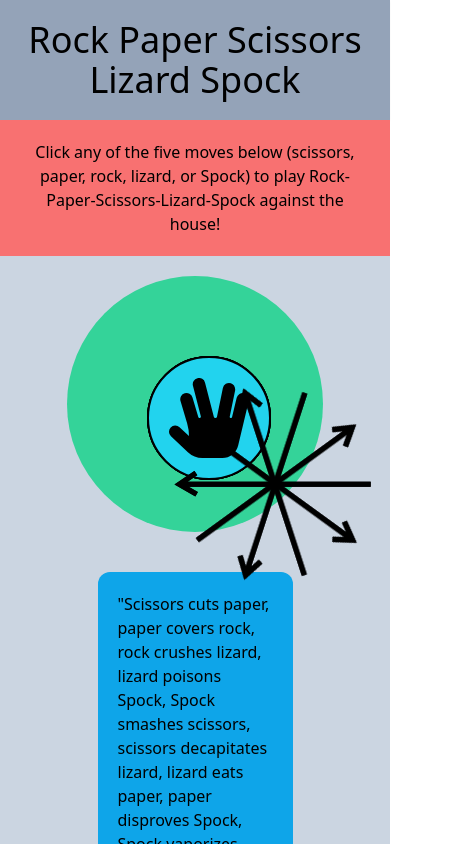
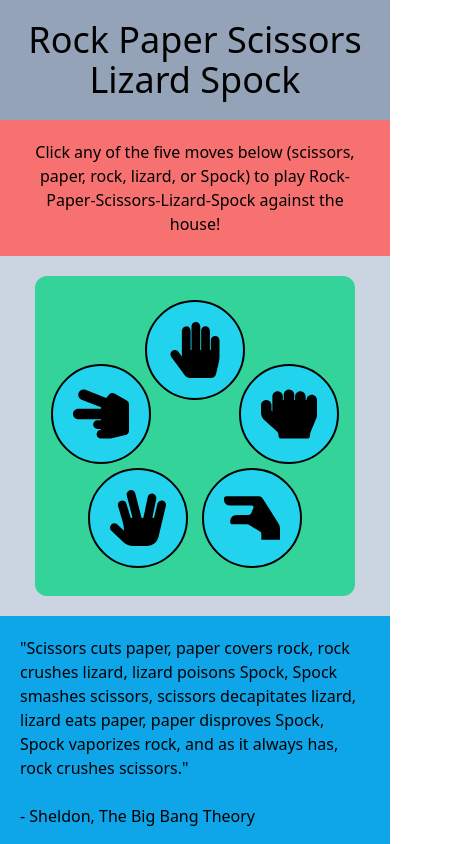
Before and after one commit to Gathrazio/rock-paper-scissors-lizard-spock, a React (Vite) app in the folder client/: page / in a window 390 px wide. Shown: the top 844 px of the page, 454 px wide, since content can reach past the window. Built offline with nearby package versions, Linux system fonts and the light colour scheme.

Commit message:
nearly finished with the game

```diff
--- a/client/src/App.jsx
+++ b/client/src/App.jsx
@@ -3,13 +3,14 @@
 import PlayArena from './components/PlayArena.jsx'
 import SheldonQuote from './components/SheldonQuote.jsx'
 import Instructions from './components/Instructions.jsx'
+import Footer from './components/Footer.jsx'
 import arrow from './assets/right-arrow-thin.png'
 
 export default function App() {
   const exteriorSquareDims = "11rem";
 
   return (
-    <div className="bg-slate-300 min-h-screen h-fit pb-10">
+    <div className="bg-slate-300 min-h-screen h-fit sm:pb-10 pb-5 relative">
       <Titlebar />
       <Instructions />
       <PlayArena>
@@ -20,19 +21,40 @@
         <Play iconId={4} />
         <Play iconId={5} />
         {/* exterior arrows */}
-        <img src={arrow} alt="" className={`absolute md:left-[6rem] md:top-[3.6rem] md:h-[11rem] md:w-[11rem] -rotate-[36deg]`}/>
-        <img src={arrow} alt="" className={`absolute md:right-[6rem] md:top-[3.6rem] md:h-[11rem] md:w-[11rem] rotate-[36deg]`}/>
-        <img src={arrow} alt="" className={`absolute md:right-[1.5rem] md:top-[18.8rem] md:h-[11rem] md:w-[11rem] rotate-[108deg]`}/>
-        <img src={arrow} alt="" className={`absolute md:left-[1.5rem] md:top-[18.8rem] md:h-[11rem] md:w-[11rem] -rotate-[108deg]`}/>
-        <img src={arrow} alt="" className={`absolute md:left-[14.5rem] md:top-[27.8rem] md:h-[11rem] md:w-[11rem] rotate-[180deg]`}/>
+        <img
+          src={arrow}
+          className={`absolute lg:left-[6rem] lg:top-[3.6rem] lg:h-[11rem] lg:w-[11rem] sm:left-[3.7rem] sm:top-[1.8rem] sm:h-[8rem] sm:w-[8rem] hidden sm:block -rotate-[36deg]`}/>
+        <img
+          src={arrow}
+          className={`absolute lg:right-[6rem] lg:top-[3.6rem] lg:h-[11rem] lg:w-[11rem] sm:right-[3.7rem] sm:top-[1.8rem] sm:h-[8rem] sm:w-[8rem] hidden sm:block rotate-[36deg]`}/>
+        <img
+          src={arrow}
+          className={`absolute lg:right-[1.5rem] lg:top-[18.8rem] lg:h-[11rem] lg:w-[11rem] sm:right-[0.5rem] sm:top-[11.1rem] sm:h-[8rem] sm:w-[8rem] hidden sm:block rotate-[108deg]`}/>
+        <img
+          src={arrow}
+          className={`absolute lg:left-[1.5rem] lg:top-[18.8rem] lg:h-[11rem] lg:w-[11rem]  sm:left-[0.5rem] sm:top-[11.1rem] sm:h-[8rem] sm:w-[8rem] hidden sm:block -rotate-[108deg]`}/>
+        <img
+          src={arrow}
+          className={`absolute lg:left-[14.5rem] lg:top-[27.8rem] lg:h-[11rem] lg:w-[11rem] sm:left-[8.6rem] sm:top-[16.8rem] sm:h-[8rem] sm:w-[8rem] hidden sm:block rotate-[180deg]`}/>
         {/* interior arrows */}
-        <img src={arrow} alt="" className={`absolute md:left-[2.8rem] md:top-[6.1rem] md:h-[25rem] md:w-[25rem] rotate-[108deg]`}/>
-        <img src={arrow} alt="" className={`absolute md:right-[2.8rem] md:top-[6.1rem] md:h-[25rem] md:w-[25rem] -rotate-[108deg]`}/>
-        <img src={arrow} alt="" className={`absolute md:left-[7.7rem] md:top-[3.5rem] md:h-[25rem] md:w-[25rem] rotate-[180deg]`}/>
-        <img src={arrow} alt="" className={`absolute md:left-[4.2rem] md:top-[11.6rem] md:h-[25rem] md:w-[25rem] rotate-[36deg]`}/>
-        <img src={arrow} alt="" className={`absolute md:right-[4.2rem] md:top-[11.6rem] md:h-[25rem] md:w-[25rem] -rotate-[36deg]`}/>
+        <img
+          src={arrow}
+          className={`absolute lg:left-[2.8rem] lg:top-[6.1rem] lg:h-[25rem] lg:w-[25rem] sm:h-[17rem] sm:w-[17rem] sm:top-[3rem] sm:left-[1.1rem] hidden sm:block rotate-[108deg]`}/>
+        <img
+          src={arrow}
+          className={`absolute lg:right-[2.8rem] lg:top-[6.1rem] lg:h-[25rem] lg:w-[25rem] sm:h-[17rem] sm:w-[17rem] sm:top-[3.2rem] sm:right-[1.1rem] hidden sm:block -rotate-[108deg]`}/>
+        <img
+          src={arrow}
+          className={`absolute lg:left-[7.7rem] lg:top-[3.5rem] lg:h-[25rem] lg:w-[25rem] sm:h-[17rem] sm:w-[17rem] sm:top-[1rem] sm:left-[4rem] hidden sm:block rotate-[180deg]`}/>
+        <img
+          src={arrow}
+          className={`absolute lg:left-[4.2rem] lg:top-[11.6rem] lg:h-[25rem] lg:w-[25rem] sm:h-[17rem] sm:w-[17rem] sm:top-[6.7rem] sm:left-[2rem] hidden sm:block rotate-[36deg]`}/>
+        <img
+          src={arrow}
+          className={`absolute lg:right-[4.2rem] lg:top-[11.6rem] lg:h-[25rem] lg:w-[25rem] sm:h-[17rem] sm:w-[17rem] sm:top-[6.7rem] sm:right-[2rem] hidden sm:block -rotate-[36deg]`}/>
       </PlayArena>
       <SheldonQuote />
+      <Footer />
     </div>
   )
 }
--- /dev/null
+++ b/client/src/components/Footer.jsx
@@ -0,0 +1,20 @@
+import { IconContext } from 'react-icons';
+import { AiOutlineGithub, AiFillLinkedin } from 'react-icons/ai'
+import { FaGithubSquare } from 'react-icons/fa'
+import { CgWebsite } from 'react-icons/cg'
+
+export default function Footer () {
+    return (
+        <div className="absolute flex bottom-0 bg-rose-500 w-full p-5 h-[120px] items-center justify-around">
+            <IconContext.Provider value={{ className: 'lg:w-20 lg:h-20 w-14 h-14 z-50 transition ease-in-out delay-5 hover:text-slate-100 hover:cursor-pointer' }}>
+                <FaGithubSquare />
+            </IconContext.Provider>
+            <IconContext.Provider value={{ className: 'lg:w-20 lg:h-20 w-14 h-14 z-50 transition ease-in-out delay-5 hover:text-slate-100 hover:cursor-pointer' }}>
+                <AiFillLinkedin />
+            </IconContext.Provider>
+            <IconContext.Provider value={{ className: 'lg:w-20 lg:h-20 w-14 h-14 z-50 transition ease-in-out delay-5 hover:text-slate-100 hover:cursor-pointer' }}>
+                <CgWebsite />
+            </IconContext.Provider>
+        </div>
+    )
+}
--- a/client/src/components/Play.jsx
+++ b/client/src/components/Play.jsx
@@ -7,26 +7,26 @@
         let positionStyles;
         switch (iconId){
                 case 1:
-                    positionStyles = "lg:top-[11.6rem] lg:left-[0.6rem]"
+                    positionStyles = "lg:top-[11.6rem] lg:left-[0.6rem] sm:top-[7rem] sm:left-[0.5rem] top-[5.5rem] left-[1rem]"
                     return [<FaHandScissors />, positionStyles]
                 case 2:
-                    positionStyles = 'lg:top-0 lg:left-[16rem]'
+                    positionStyles = ' top-[1.5rem] sm:top-0 lg:left-[16rem] sm:left-[10.1rem] left-[6.87rem]'
                     return [<FaHandPaper />, positionStyles]
                 case 3:
-                    positionStyles = "lg:top-[11.6rem] lg:right-[0.6rem]"
+                    positionStyles = "lg:top-[11.6rem] lg:right-[0.6rem] sm:top-[7rem] sm:right-[0.5rem] top-[5.5rem] right-[1rem]"
                     return [<FaHandRock />, positionStyles]
                 case 4:
-                    positionStyles = "lg:top-[29rem] lg:right-[6.5rem]"
+                    positionStyles = "lg:top-[29rem] lg:left-[25.8rem] sm:top-[18.4rem] sm:right-[4.2rem] top-[12rem] right-[3.3rem]"
                     return [<FaHandLizard />, positionStyles]
                 case 5:
-                    positionStyles = "lg:top-[29rem] lg:left-[6.5rem]"
+                    positionStyles = "lg:top-[29rem] lg:left-[6.5rem] sm:top-[18.4rem] sm:left-[4.2rem] top-[12rem] left-[3.3rem]"
                     return [<FaHandSpock />, positionStyles]
             }
     }
 
     return (
-        <div className={`rounded-full border-2 border-black w-fit p-5 absolute bg-cyan-400 ${determineIconAndPositioning()[1]}`}>
-            <IconContext.Provider value={{ className: 'w-20 h-20' }}>
+        <div className={`rounded-full border-2 border-black w-fit lg:p-5 sm:p-2 p-5 absolute bg-cyan-400 transition ease-in-out delay-5 hover:bg-cyan-200 hover:cursor-pointer z-50 ${determineIconAndPositioning()[1]}`}>
+            <IconContext.Provider value={{ className: 'lg:w-20 lg:h-20 w-14 h-14' }}>
                 {determineIconAndPositioning()[0]}
             </IconContext.Provider>
         </div>
--- a/client/src/components/PlayArena.jsx
+++ b/client/src/components/PlayArena.jsx
@@ -1,6 +1,6 @@
 export default function PlayArena ({children}) {
     return (
-        <div className="p-20 relative h-[16rem] w-[16rem] sm:h-[25rem] sm:w-[25rem] lg:h-[40rem] lg:w-[40rem] rounded-full bg-emerald-400 mx-auto mt-5">
+        <div className="p-20 relative h-[20rem] w-[20rem] sm:h-[25rem] sm:w-[25rem] lg:h-[40rem] lg:w-[40rem] sm:rounded-full rounded-xl bg-emerald-400 mx-auto my-5">
             {children}
         </div>
     )
--- a/client/src/components/SheldonQuote.jsx
+++ b/client/src/components/SheldonQuote.jsx
@@ -1,6 +1,6 @@
 export default function SheldonQuote () {
     return (
-        <div className='w-6/12 bg-sky-500 p-5  mx-auto mt-10 rounded-xl'>
+        <div className='lg:w-6/12 sm:w-4/5 bg-sky-500 p-5  sm:mx-auto w-full mt-5 mb-[100px] sm:rounded-xl'>
             "Scissors cuts paper, paper covers rock, rock crushes lizard, lizard poisons Spock, Spock smashes scissors, scissors decapitates lizard, lizard eats paper, paper disproves Spock, Spock vaporizes rock, and as it always has, rock crushes scissors." <br /><br /> - Sheldon, The Big Bang Theory
         </div>
     )
--- a/client/src/components/Titlebar.jsx
+++ b/client/src/components/Titlebar.jsx
@@ -1,6 +1,6 @@
 
 export default function Titlebar () {
     return (
-        <h2 className="text-center py-5 text-4xl shadow-sm bg-slate-400">Rock Paper Scissors Lizard Spock</h2>
+        <h2 className="text-center p-5 text-4xl shadow-sm bg-slate-400">Rock Paper Scissors Lizard Spock</h2>
     )
 }
```
